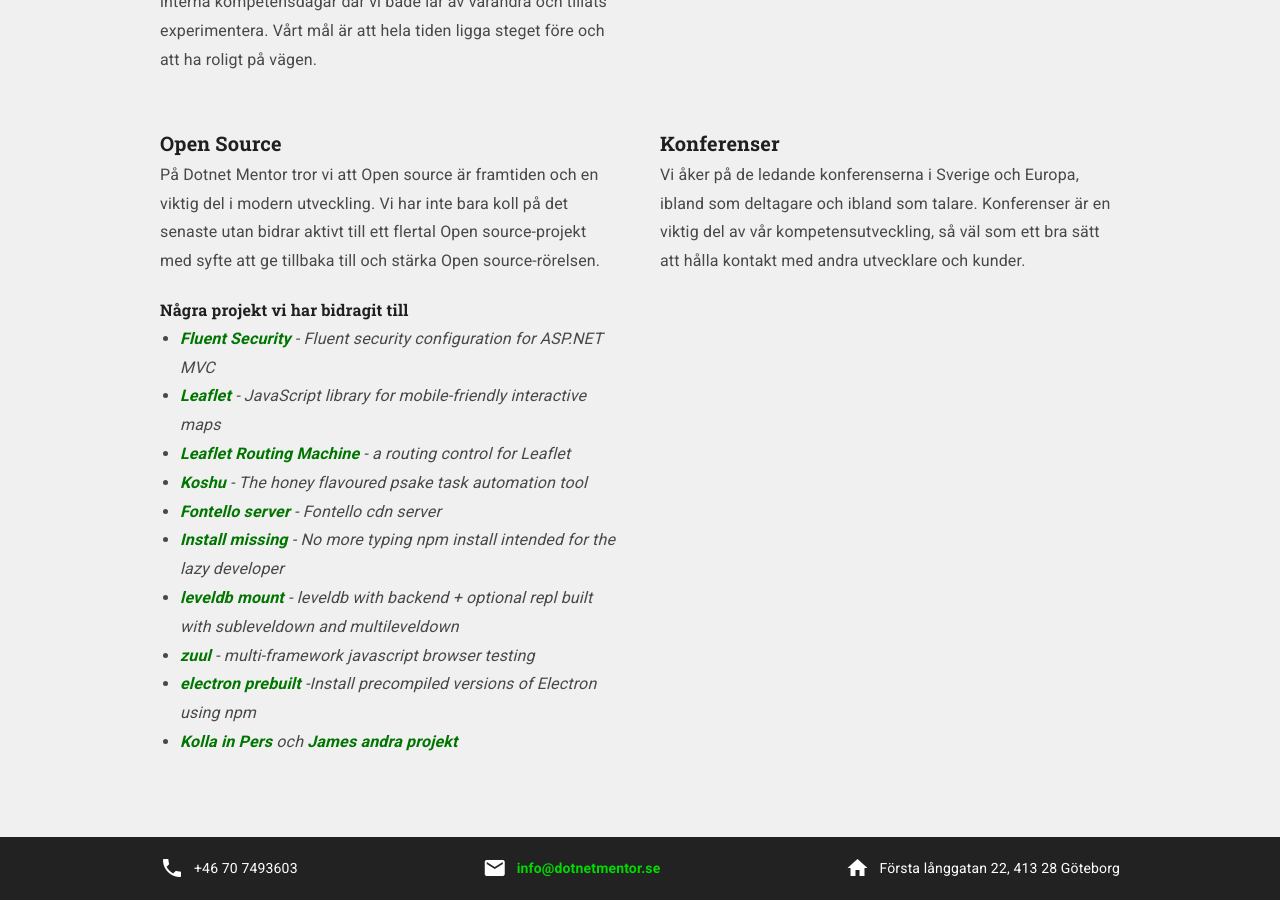
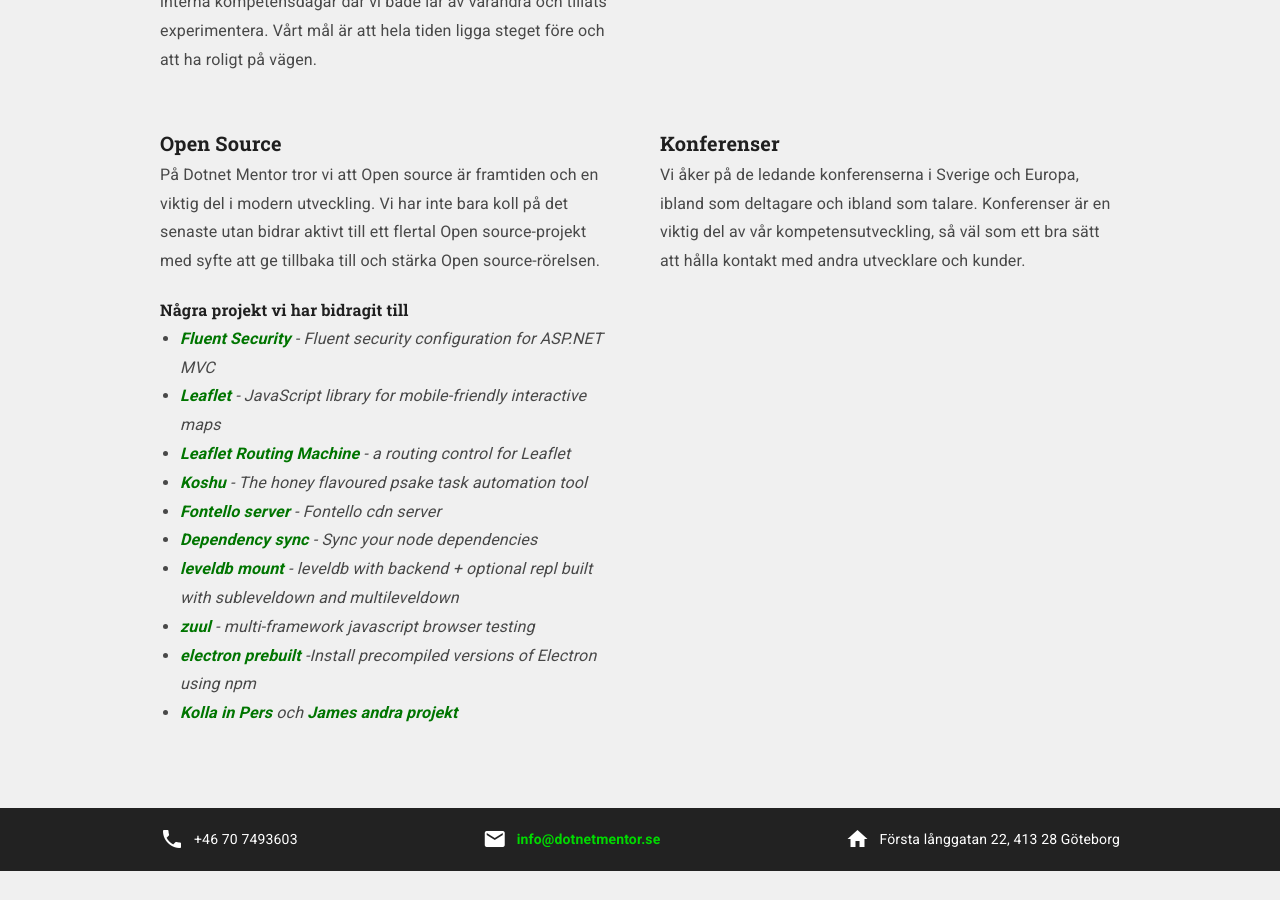
Before and after one commit to dotnetmentor/dotnetmentor-website, a Jekyll site: the page built from about.html, in a window 1280 px wide and 900 px high, scrolled down 675 px. Built offline with Jekyll 4.4.1, drawn with Linux system fonts in a browser that asks for light colours; after the commit the page ends 1546 px from its top, so only the background shows below that.

Commit message:
Update about.html

```diff
--- a/about.html
+++ b/about.html
@@ -44,8 +44,7 @@
                     for Leaflet</li>
                 <li><a href="https://github.com/kristofferahl/Koshu/">Koshu</a> - The honey flavoured psake task automation tool</li>
                 <li><a href="https://github.com/jameskyburz/fontello-server">Fontello server</a> - Fontello cdn server</li>
-                <li><a href="https://github.com/jameskyburz/install-missing/">Install missing</a> - No more typing npm install
-                    intended for the lazy developer</li>
+                <li><a href="https://github.com/jameskyburz/dependency-sync/">Dependency sync</a> - Sync your node dependencies</li>
                 <li><a href="https://github.com/jameskyburz/leveldb-mount/">leveldb mount</a> - leveldb with backend + optional
                     repl built with subleveldown and multileveldown</li>
                 <li><a href="https://github.com/defunctzombie/zuul">zuul</a> - multi-framework javascript browser testing</li>
```
